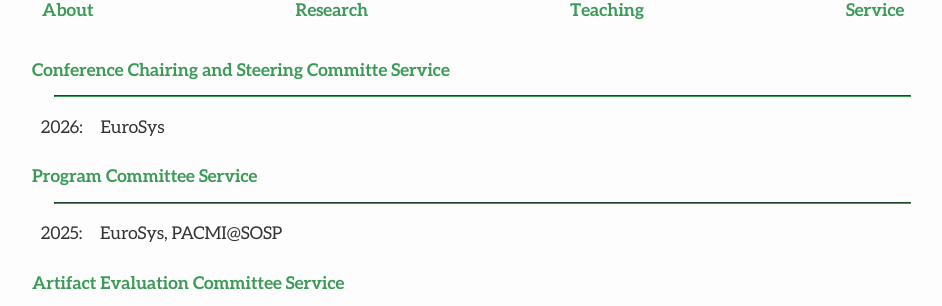
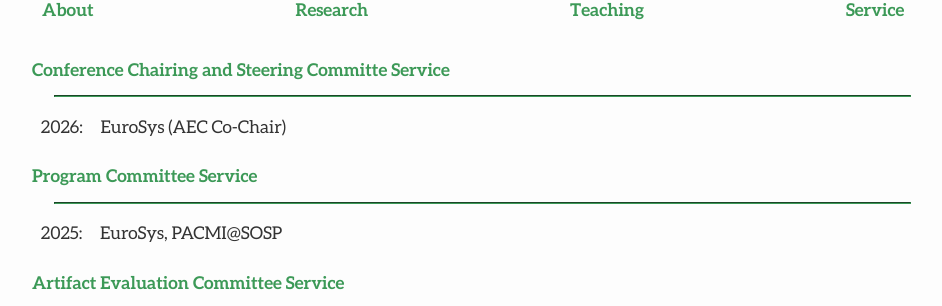
Before and after one commit to bastoica/bastoica.github.io, a Jekyll site: the page built from service.md, in a window 1280 px wide. Shown: the part 214-520 px from the top of the page, without its empty margins (158-1100 px from the left). Built offline with Jekyll 4.4.1, drawn with Linux system fonts in a browser that asks for light colours; nearby versions of some CDN libraries.

Commit message:
Minor tweaks

```diff
--- a/service.md
+++ b/service.md
@@ -7,7 +7,7 @@ published: true
 <h4 class="news-style" style="margin-top: 20px">Conference Chairing and Steering Committe Service</h4>
 <hr class="news-style" style="width: 95%; ">
 
-&ensp;2026:&emsp;EuroSys
+&ensp;2026:&emsp;EuroSys (AEC Co-Chair)
 
 <h4 class="news-style" style="margin-top: 20px">Program Committee Service</h4>
 <hr class="news-style" style="width: 95%; ">
```
